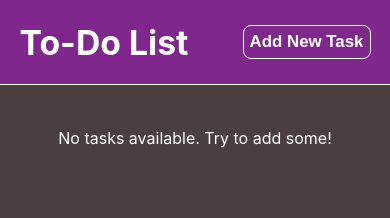
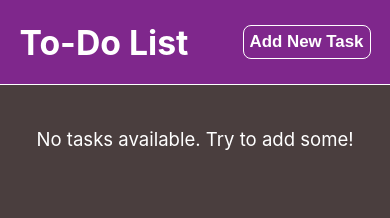
Before and after one commit to Bystrol/react-todo-list, a React (Create React App) app: page / in a window 390 px wide. Shown: the top 218 px of the page. Built offline with nearby package versions, Linux system fonts and the light colour scheme; no server answers.

Commit message:
changed Body.js p font-size to be responsive

```diff
--- a/src/components/Body.module.css
+++ b/src/components/Body.module.css
@@ -10,6 +10,6 @@
 
 .body p {
   color: white;
-  font-size: 1rem;
+  font-size: 2.2vh;
   margin: 5vh 0;
 }
```
